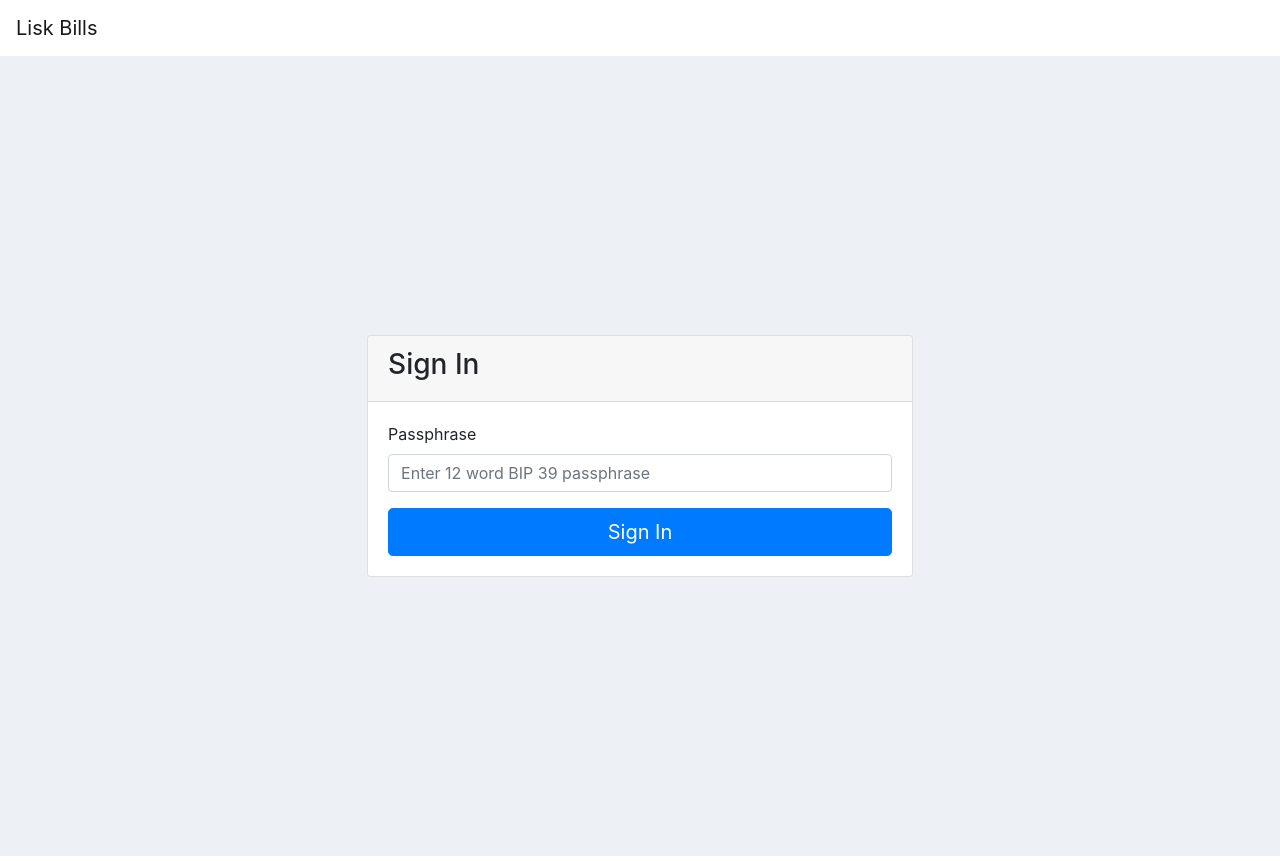
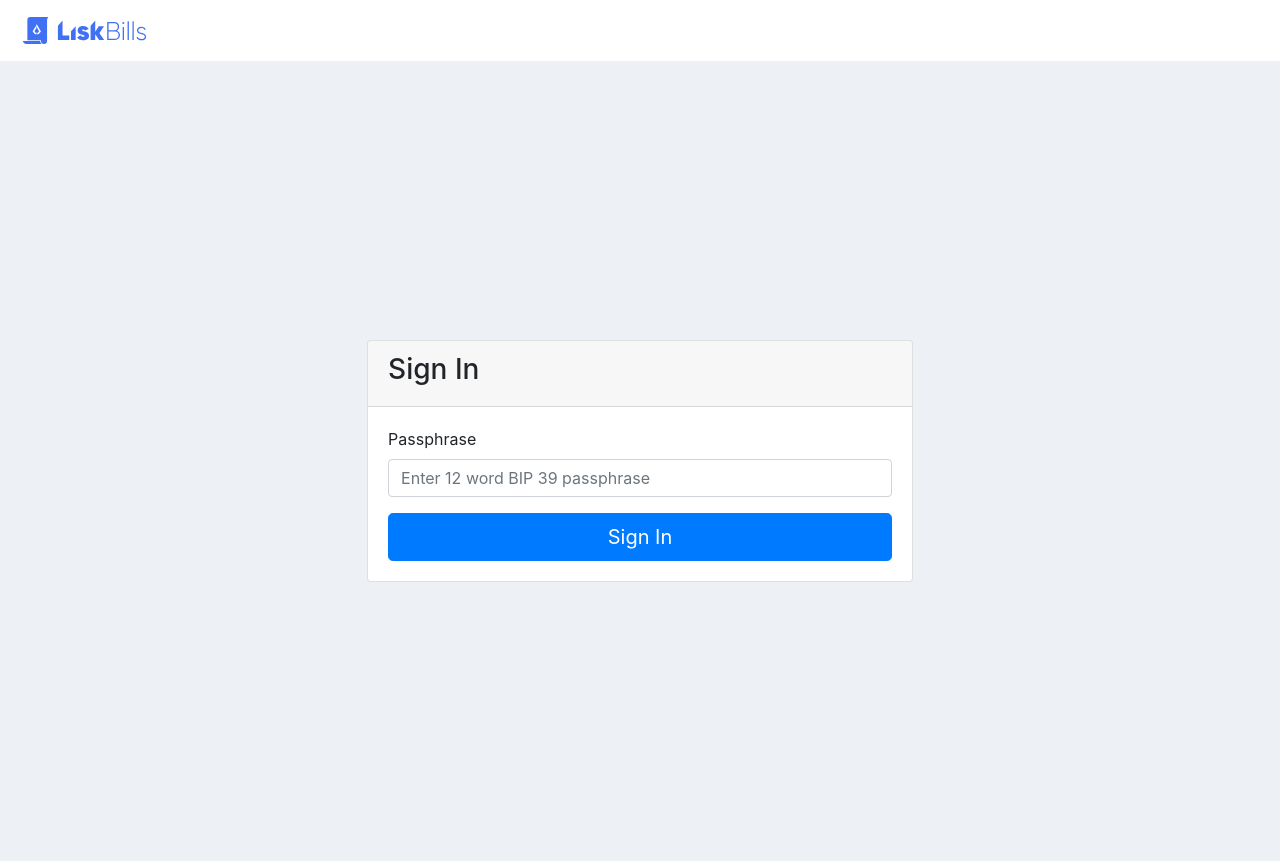
Before and after one commit to LiskArchive/lisk-sdk-examples, a React (Create React App) app in the folder invoice/client/: page / in a window 1280 px wide. Built offline with nearby package versions, Linux system fonts and the light colour scheme.

Commit message:
:seedling: Implement Lisk Bills logo

```diff
--- a/invoice/client/src/components/Header.js
+++ b/invoice/client/src/components/Header.js
@@ -5,6 +5,7 @@ import {
 import { NavLink as RRNavLink } from 'react-router-dom';
 import { useStateValue } from '../state';
 import { name } from '../config.json';
+import logo from '../assets/logo.svg';
 
 export default function Header() {
   const [{ account }] = useStateValue();
@@ -20,7 +21,9 @@ export default function Header() {
 
   return (
     <Navbar color="faded" light expand="md">
-      <NavbarBrand tag={RRNavLink} to="/" className="mr-auto">{name}</NavbarBrand>
+      <NavbarBrand tag={RRNavLink} to="/" className="mr-auto">
+        <img src={logo} alt={name} style={{ width: 140 }} />
+      </NavbarBrand>
       <NavbarToggler onClick={toggleNavbar} className="mr-2" />
       { account ?
         <Collapse isOpen={!collapsed} navbar>
```
Also changed, not shown: invoice/client/src/assets/logo.svg (added).
